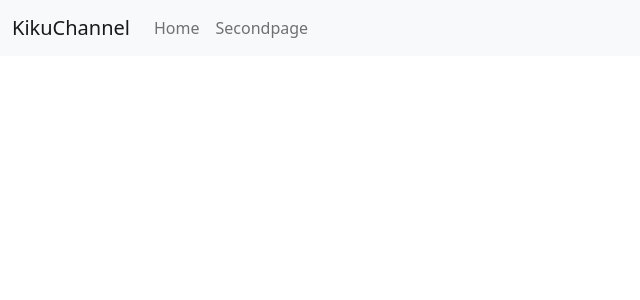
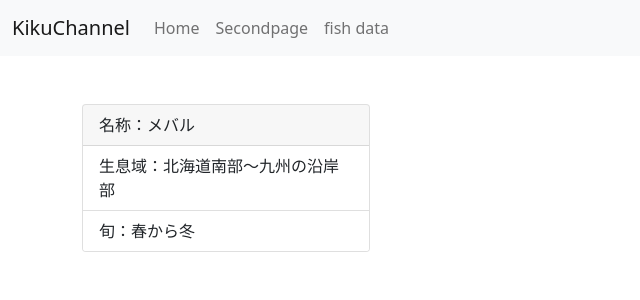
Before and after one commit to Kikujiro2020/nuxt-sample, a Nuxt app: page /fishdata/1 in a window 1280 px wide. Shown: the top 300 px of the page, without its empty margins (0-640 px from the left). Built offline with nearby package versions, Linux system fonts and the light colour scheme.

Commit message:
at YouTube07

```diff
--- a/components/Navbar.vue
+++ b/components/Navbar.vue
@@ -8,6 +8,7 @@
                     <div class="navbar-nav" >
                         <NuxtLink class="nav-link" activeClass="active" aria-current="page" to="/">Home</NuxtLink>
                         <NuxtLink class="nav-link" activeClass="active" to="/secondpage">Secondpage</NuxtLink>
+                         <NuxtLink class="nav-link" activeClass="active" to="/fishdata">fish data</NuxtLink>
                     </div>
                 </div>
             </div>
--- /dev/null
+++ b/pages/fishdata/[id].vue
@@ -0,0 +1,58 @@
+<script setup lang="ts">
+const data = [
+    {
+        "id": 1,
+        "name": "メバル",
+        "place": "北海道南部～九州の沿岸部",
+        "season": "春から冬"
+    },
+    {
+        "id": 2,
+        "name": "アジ",
+        "place": "全国各地",
+        "season": "初夏から晩夏"
+    },
+    {
+        "id": 3,
+        "name": "カサゴ",
+        "place": "日本近海～太平洋西部",
+        "season": "冬から春"
+    },
+    {
+        "id": 4,
+        "name": "キジハタ",
+        "place": "日本から中国沿岸",
+        "season": "春から夏"
+    },
+    {
+        "id": 5,
+        "name": "スズキ",
+        "place": "北海道南部～九州の沿岸部",
+        "season": "春から夏"
+    },
+    {
+        "id": 6,
+        "name": "ブリ",
+        "place": "北海道～九州の太平洋岸",
+        "season": "冬"
+    }
+]
+const route = useRoute();
+const id = Number(route.params.id);
+console.log(id)
+const fish_data = data.find(res => res.id === id)
+</script>
+
+<template>
+    <div class="container mt-5">
+        <div class="card" style="width: 18rem;">
+            <div class="card-header">
+                名称：{{ fish_data.name }}
+            </div>
+            <ul class="list-group list-group-flush">
+                <li class="list-group-item"> 生息域：{{ fish_data.place }}</li>
+                <li class="list-group-item">旬：{{ fish_data.season }}</li>
+            </ul>
+        </div>
+    </div>
+</template>
--- /dev/null
+++ b/pages/fishdata/index.vue
@@ -0,0 +1,49 @@
+<script setup>
+const fish_data = [
+    {
+        "id": 1,
+        "name": "メバル",
+        "place": "北海道南部～九州の沿岸部",
+        "season": "春から冬"
+    },
+    {
+        "id": 2,
+        "name": "アジ",
+        "place": "全国各地",
+        "season": "初夏から晩夏"
+    },
+    {
+        "id": 3,
+        "name": "カサゴ",
+        "place": "日本近海～太平洋西部",
+        "season": "冬から春"
+    },
+    {
+        "id": 4,
+        "name": "キジハタ",
+        "place": "日本から中国沿岸",
+        "season": "春から夏"
+    },
+    {
+        "id": 5,
+        "name": "スズキ",
+        "place": "北海道南部～九州の沿岸部",
+        "season": "春から夏"
+    },
+    {
+        "id": 6,
+        "name": "ブリ",
+        "place": "北海道～九州の太平洋岸",
+        "season": "冬"
+    }
+]
+</script>
+<template>
+    <div class="container-fluid">
+
+        <h1>fish data Page</h1>
+        <div v-for="value in fish_data">
+            <NuxtLink :to='"/fishdata/"+value.id'>{{ value.name }}</NuxtLink>
+        </div>
+    </div>
+</template>
--- a/pages/index.vue
+++ b/pages/index.vue
@@ -9,6 +9,6 @@
 <script setup>
 // This will also work in `<script setup>`
 definePageMeta({
-  layout: "sample",
+  layout: "default",
 });
 </script>
```
Also changed, not shown: data.json (added, +38 -0 lines).
